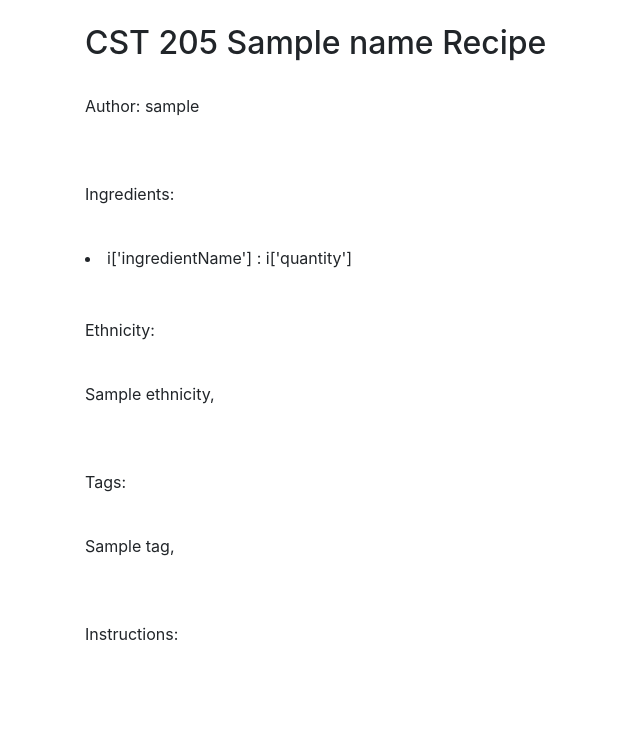
After one commit to folsterA/Team23Project, a Flask app: template templates/recipe.html in a window 1280 px wide. The commit adds this page. Shown: the top 733 px of the page, without its empty margins (0-640 px from the left). Run offline with Flask 2, Linux system fonts and the light colour scheme; the template is opened without the code that fills it: most values are stand-ins (such as "Sample title", 1, 10 or a date in 2020); some libraries are stand-ins or nearby versions.

Commit message:
vy new changes 5/10

```diff
--- a/main.py
+++ b/main.py
@@ -33,12 +33,27 @@ class Recipe_Edit(FlaskForm):
 def index():
     form = Recipe_Search()
     if form.validate_on_submit():
-        return redirect('/search', form.recipe_keyword)
+        keyword = form.recipe_keyword.data
+        return redirect(f'/search/{keyword}')
     return render_template('index.html', form = form)
 
-@app.route('/search') #
+
+@app.route('/search/<keyword>') # search
 def search(keyword):
-    return render_template('search.html', keyword = keyword)
+    list = []
+    for recipe in Recipes:
+        for term in recipe["recipeName"].split():
+            for key in keyword.split():
+                if key.lower() == term.rstrip(',').lower():
+                    if recipe not in list:
+                        list.append(recipe)
+        for term in recipe["tags"]:
+            for key in keyword.split():
+                if key.lower() == term.lower():
+                    if recipe not in list:
+                        list.append(recipe)
+
+    return render_template('search.html', keyword = keyword, data = list)
 
 @app.route('/submit') #submit
 def submit():
@@ -51,4 +66,4 @@ def submit():
 def recipe(name):
     for recipe in Recipes:
         if (recipe["recipeName"] == name):
-            return render_template("recipe.html", name = name)
+            return render_template("recipe.html", name = name, data = recipe)
--- /dev/null
+++ b/templates/recipe.html
@@ -0,0 +1,64 @@
+<!-- Name : Vy Chau
+Email: vchau@csumb.edu
+Date: 05/10/2021
+Class: CST 205-01_SP21
+Description: This is the CST 205 final project search template -->
+<!doctype html>
+<html lang="en">
+  <head>
+      <meta charset="utf-8">
+      <meta name="viewport" content="width=device-width, initial-scale=1, shrink-to-fit=no">
+      {{ bootstrap.load_css() }}
+
+      <title>The CST 205 Recipe Cook Book</title>
+  </head>
+<body>
+    <div class="container">
+    <br>
+
+    <h2>CST 205 {{name}} Recipe</h2>
+
+    <br>
+
+    <p> Author: {{data['userName']}} </p>
+    <br><br>
+
+    <p> Ingredients: </p>
+    <br>
+
+    {% for i in data['ingredients'] %}
+        <li> i['ingredientName'] : i['quantity']</li>
+    {% endfor %}
+    <br><br>
+
+    <p> Ethnicity: </p>
+    <br>
+    <p>
+    {% for i in data['ethnicity'] %}
+        {{i}},
+
+    {% endfor %} </p>
+    <br><br>
+
+    <p> Tags: </p>
+    <br>
+    <p>
+    {% for i in data['tags'] %}
+         {{i}},
+
+    {% endfor %} </p>
+    <br><br>
+
+    <p> Instructions: </p>
+    <br>
+    {% for i in data['instructions'] %}
+        {% for k in range(len(i)) %}
+            <li> i[k] </li>
+        {% endfor %}
+    {% endfor %}
+    <br><br>
+
+    </div>
+</body>
+
+</html>
--- a/templates/search.html
+++ b/templates/search.html
@@ -1,6 +1,6 @@
 <!-- Name : Vy Chau
 Email: vchau@csumb.edu
-Date: 03/19/2021
+Date: 05/10/2021
 Class: CST 205-01_SP21
 Description: This is the CST 205 final project search template -->
 <!doctype html>
@@ -16,13 +16,13 @@ Description: This is the CST 205 final project search template -->
     <div class="container">
       <br>
 
-      <h2>CST 205 Recipe Search for {{term}}</h2>
+      <h2>CST 205 Recipe Search for {{keyword}}</h2>
 
       <br>
 
 
     {% for i in data %}
-        <a href="{{ url_for('recipefunc', name = i['recipeName']) }}">
+        <a href="{{ url_for('recipe', name = i['recipeName']) }}">
             {{i['recipeName']}}
         </a>
         <br><br>
```
Also changed, not shown: image_info.py (deleted, +0 -62 lines), 1 other file.
